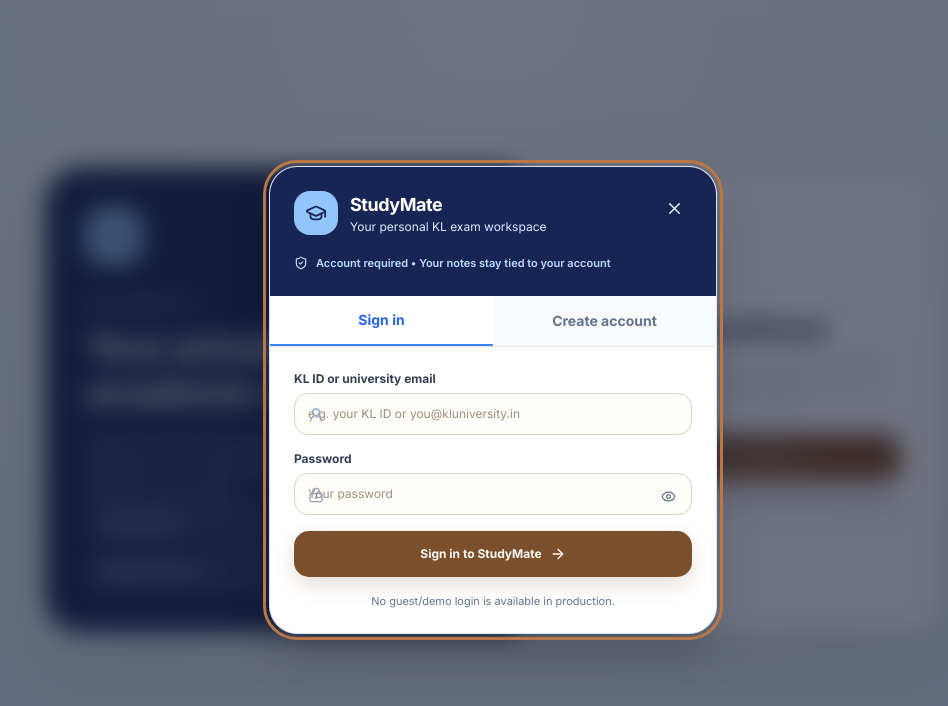
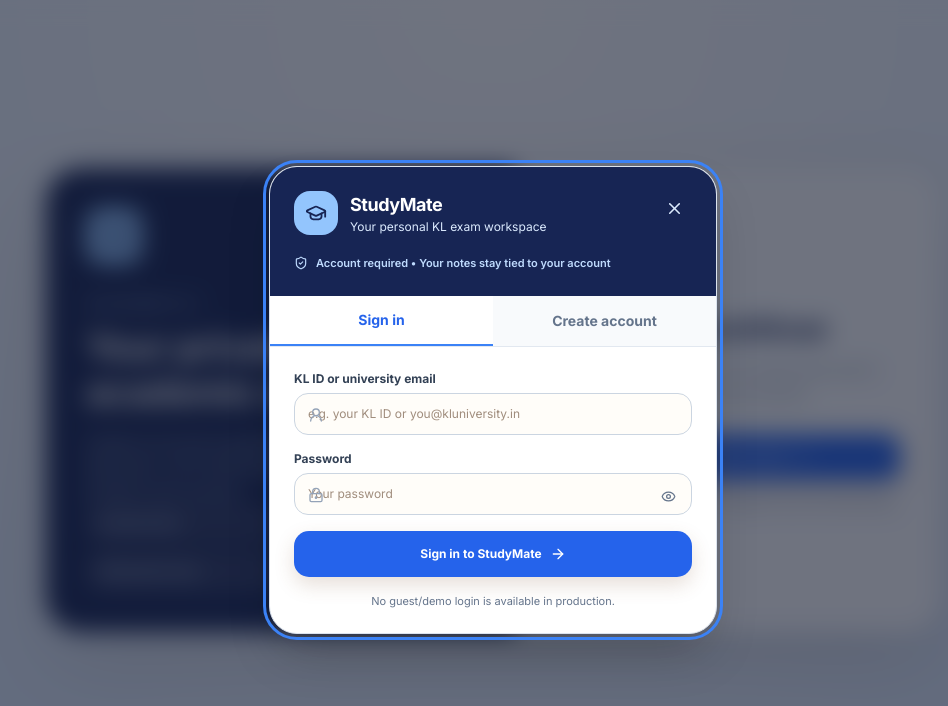
Before and after one commit to rushmanthnalluri/study-mate, a React (Vite) app: page / in a window 1280 px wide. Shown: the top 706 px of the page, without its empty margins (147-1095 px from the left). Built offline with nearby package versions, Linux system fonts and the light colour scheme; no server answers; a web font is replaced by a local one.

Commit message:
ui: switch primary interface to blue palette

```diff
--- a/src/index.css
+++ b/src/index.css
@@ -16,23 +16,23 @@
 
 .auth-input {
   width: 100%;
-  border: 1px solid #dfd1c4;
+  border: 1px solid #cbd5e1;
   border-radius: 14px;
   background: #fffdf9;
-  color: #3b2b23;
+  color: #172554;
   padding: 11px 13px;
   font-size: 12px;
   outline: none;
   transition: border-color .15s ease, box-shadow .15s ease, background .15s ease;
 }
 .auth-input::placeholder { color: #a08d7d; }
-.auth-input:focus { border-color: #b97745; box-shadow: 0 0 0 3px rgba(185,119,69,.14); background: #fff; }
+.auth-input:focus { border-color: #3b82f6; box-shadow: 0 0 0 3px rgba(185,119,69,.14); background: #fff; }
 .auth-primary {
   width: 100%;
   min-height: 46px;
   border-radius: 15px;
-  background: #7c4f2c;
-  color: #fffaf4;
+  background: #2563eb;
+  color: #ffffff;
   font-size: 12px;
   font-weight: 800;
   display: inline-flex;
@@ -47,7 +47,7 @@
 .auth-primary:disabled { opacity: .55; cursor: not-allowed; transform: none; }
 
 
-:focus-visible { outline: 3px solid #b97745; outline-offset: 3px; }
+:focus-visible { outline: 3px solid #3b82f6; outline-offset: 3px; }
 .sr-only-focusable:not(:focus):not(:focus-visible) { position:absolute; width:1px; height:1px; padding:0; margin:-1px; overflow:hidden; clip:rect(0,0,0,0); white-space:nowrap; border:0; }
 @media (prefers-reduced-motion: reduce) {
   html { scroll-behavior:auto; }
```
